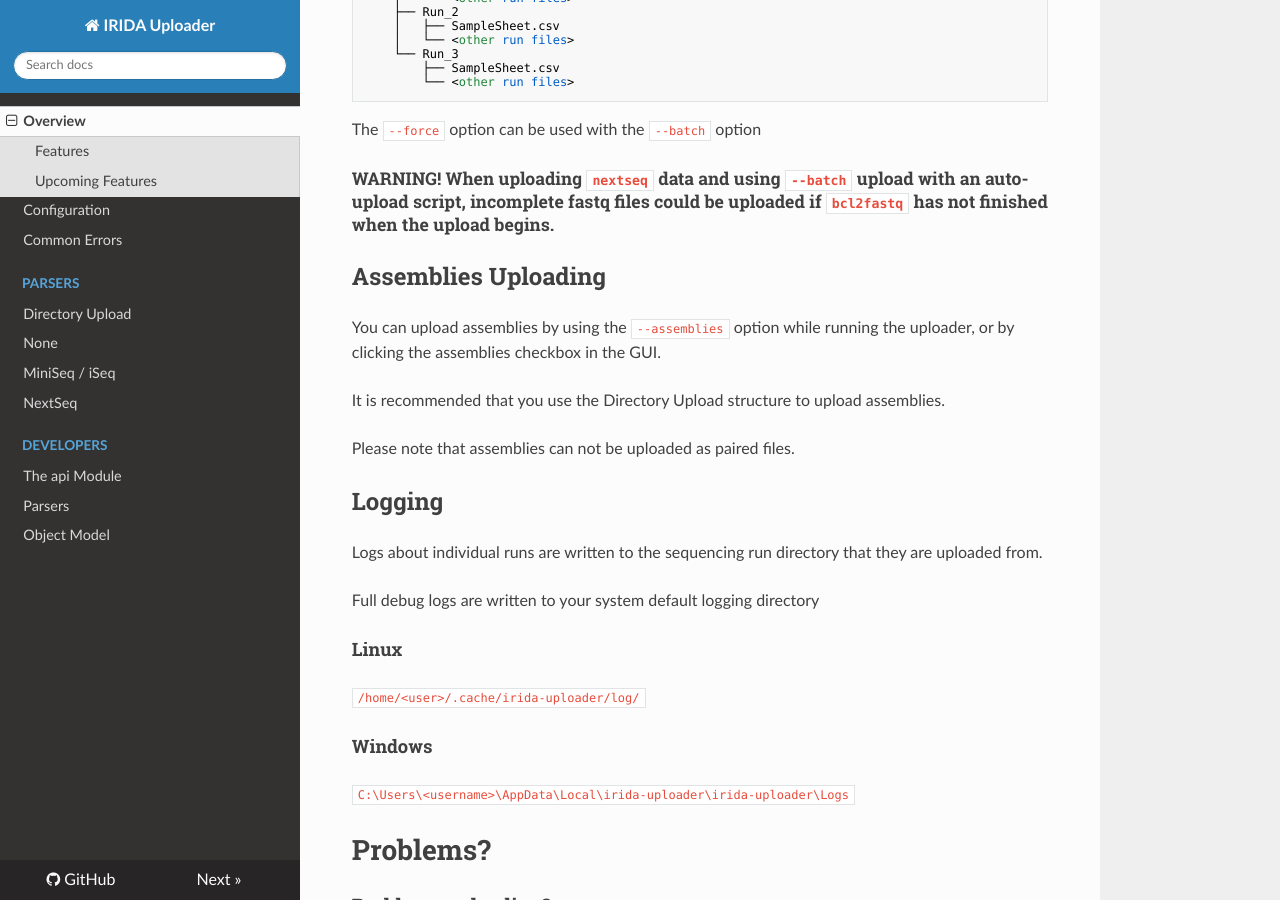
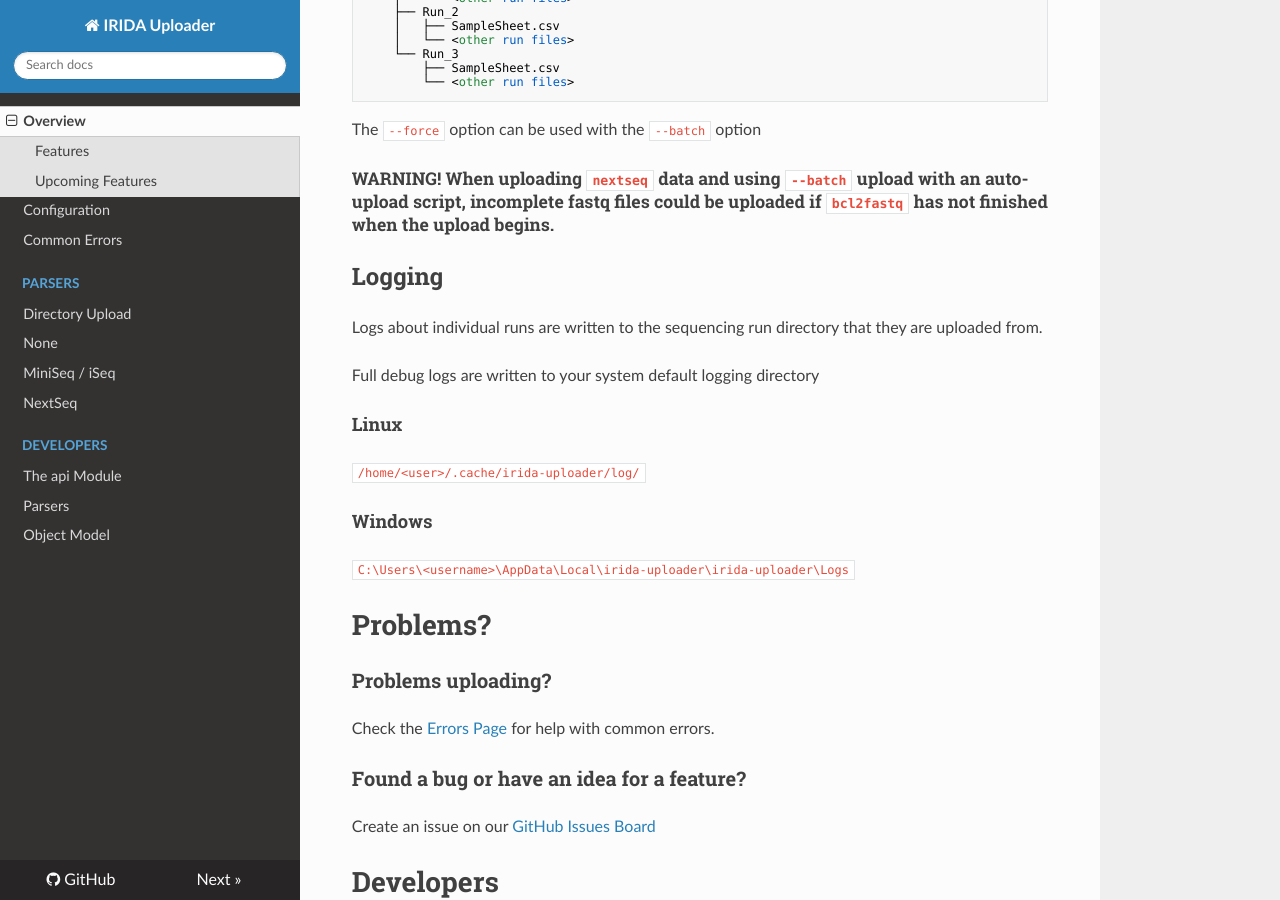
Before and after one commit to phac-nml/irida-uploader, an MkDocs documentation site: the page built from docs/index.md, in a window 1280 px wide and 900 px high, scrolled down 3781 px. Built offline with MkDocs 1.6.1, drawn with Linux system fonts in a browser that asks for light colours; nearby versions of some CDN libraries; old or Windows-style settings are respelled for this version of MkDocs.

Commit message:
remove outdated assemblies text in index.md

```diff
--- a/docs/index.md
+++ b/docs/index.md
@@ -153,14 +153,6 @@
 
 ##### WARNING! When uploading `nextseq` data and using `--batch` upload with an auto-upload script, incomplete fastq files could be uploaded if `bcl2fastq` has not finished when the upload begins.
 
-## Assemblies Uploading
-
-You can upload assemblies by using the `--assemblies` option while running the uploader, or by clicking the assemblies checkbox in the GUI.
-
-It is recommended that you use the Directory Upload structure to upload assemblies.
-
-Please note that assemblies can not be uploaded as paired files.
-
 ## Logging
 
 Logs about individual runs are written to the sequencing run directory that they are uploaded from.
```
